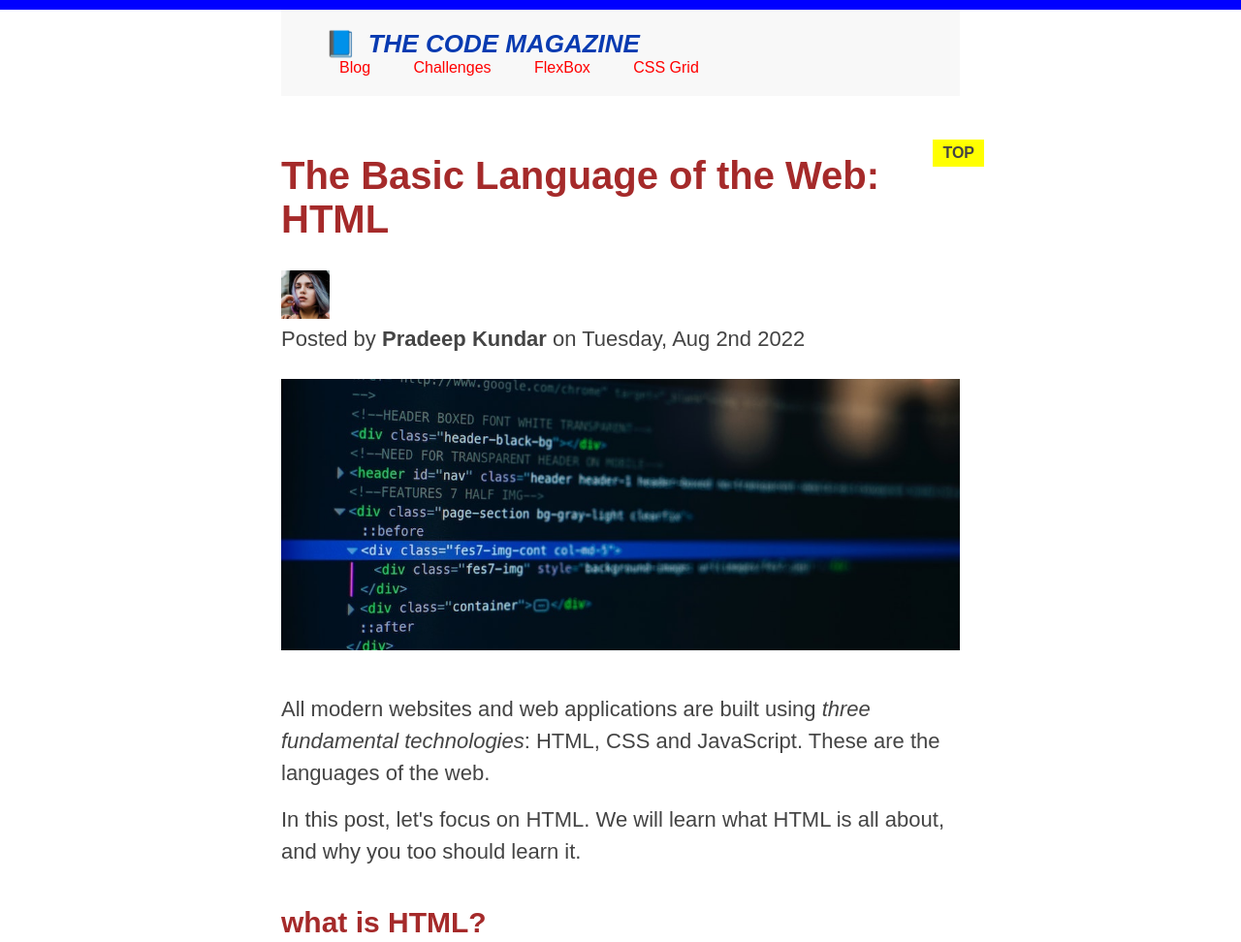
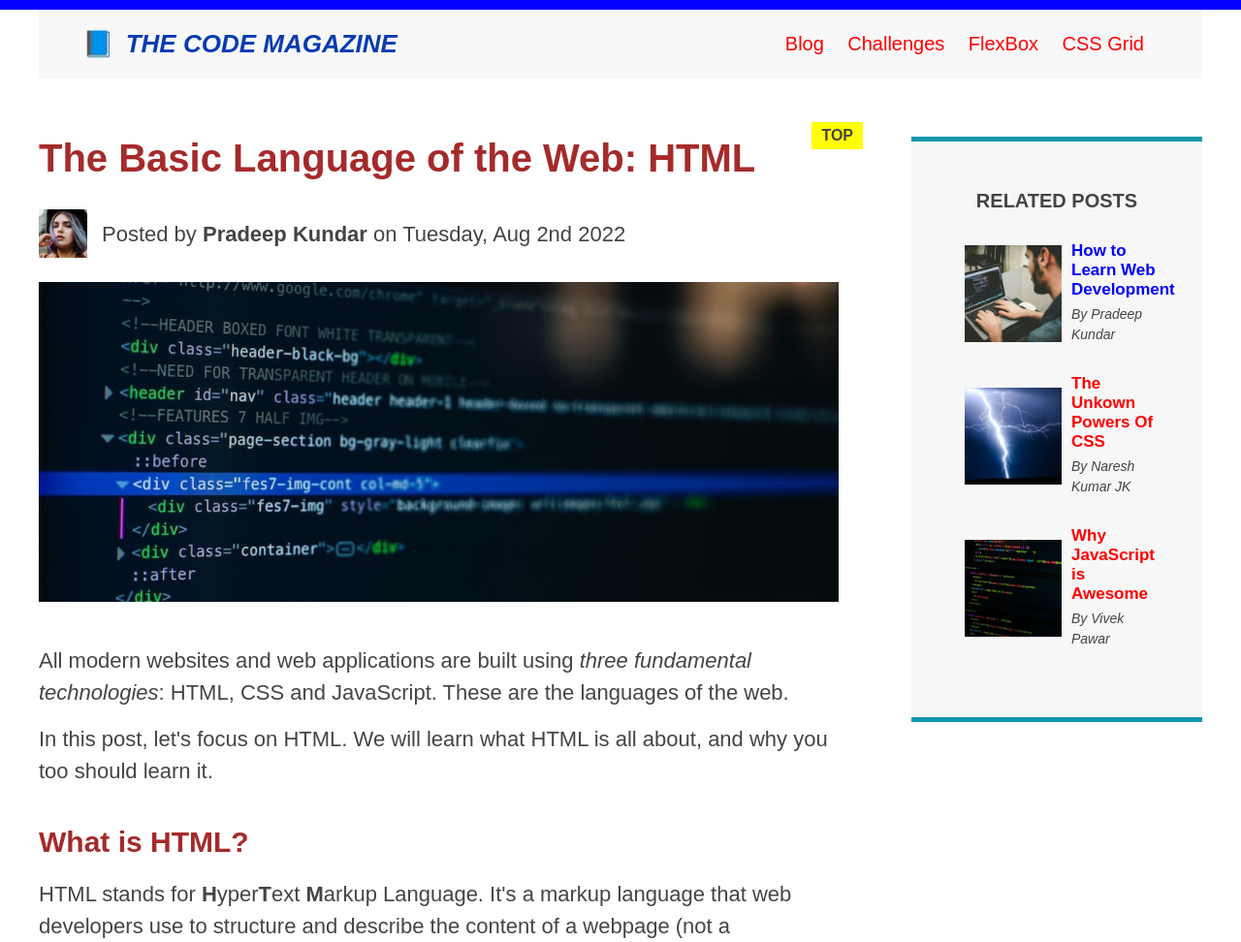
Before and after one commit to PradeepKundar/HTML_Blog, a plain HTML site: page index.html in a window 1280 px wide. Shown: the top 972 px of the page at 97% size. Drawn offline with Linux system fonts and the light colour scheme.

Commit message:
Final Code

```diff
--- a/index.html
+++ b/index.html
@@ -10,24 +10,29 @@
 
   <body>
     <div class="container">
-    <header class ="main-header">
+    <header class ="main-header clearfix">
     <h1>📘 The Code Magazine</h1>
 
     <nav>
         <a href="/blog.html" target="_blank">Blog</a>
         <a href="#">Challenges</a>
-        <a href="#">FlexBox</a>
-        <a href="#">CSS Grid</a>
+        <a href="flexbox.html">FlexBox</a>
+        <a href="css-grid.html">CSS Grid</a>
     </nav>
 
 </header>
 
+<!-- Required for flex -->
+<!-- <div class="row"> -->
 <article>
     <header class="header">
-    <h2>The Basic Language of the Web: HTML</h3>
-        <img src="img/laura-jones.jpg" alt="simple img" width="50" height="50">
+    <h2>The Basic Language of the Web: HTML</h2>
 
-        <p>Posted by <strong>Pradeep Kundar </strong>on Tuesday, Aug 2nd 2022</p>
+    <div class="author-box">
+        <img src="img/laura-jones.jpg" alt="simple img" width="50" height="50" class="author-img">
+
+        <p class="author">Posted by <strong>Pradeep Kundar </strong>on Tuesday, Aug 2nd 2022</p>
+    </div>
 
         <img src="img/post-img.jpg" alt="code img" width="400" height="200" class="coding">
         <button class="like">👍Like</button>
@@ -37,7 +42,7 @@
 
 <p>In this post, let's focus on HTML. We will learn what HTML is all about, and why you too should learn it.</p>
 
-    <h3>what is HTML?</h3>
+    <h3>What is HTML?</h3>
     <p>HTML stands for <strong>H</strong>yper<strong>T</strong>ext <strong>M</strong>arkup Language. It's a markup language that web developers use to structure and describe the content of a webpage (not a programming language).</p>
     <p>HTML consists of elements that describe different types of content: paragraphs, links, headings, images, video, etc. Web browsers understand HTML and render HTML code as websites.</p>
     <p>In HTML, each element is made up of 3 parts:</p>
@@ -67,22 +72,37 @@
 <aside>
     <h4>Related Posts</h4>
     <ul class ="related">
-        <li >
-            <img src="img/related-1.jpg" alt="" width="100" height="100" > <a href="">How to Learn Web Development</a>
-        <p class="related-author">By Pradeep</p></li>
+        <li class="related-post" >
+            <img src="img/related-1.jpg" alt="" width="100" height="100" >
 
-        <li >
+            <div>
+
+                <a href="" class=related-link>How to Learn Web Development</a>
+                <p class="related-author">By Pradeep Kundar</p>
+            </div>
+        </li>
+
+        <li class="related-post">
              <img src="img/related-2.jpg" alt="" width="100" height="100">
-             <a href="#">The Unkown Powers Of CSS</a>
-            <p class="related-author">By Kundar</p></li>
 
-        <li >
+             <div>
+
+
+             <a href="#" class=related-link>The Unkown Powers Of CSS</a>
+            <p class="related-author">By Naresh Kumar JK</p>
+        </div>
+    </li>
+
+        <li class="related-post">
           <img src="img/related-3.jpg" alt="" width="100" height="100">
-          <a href="#">Why JavaScript is Awesome</a>
-          <p class="related-author">By Vivek</p>
+          <div>
+          <a href="#" class=related-link>Why JavaScript is Awesome</a>
+          <p class="related-author">By Vivek Pawar</p>
+        </div>
         </li>
     </ul>
 </aside>
+<!-- </div>  -->
     <footer>
         <p id="copyright" class="copyright" "text">
     Copyright &copy; 2022 by the Code Stoner Magazine</p>
--- a/style.css
+++ b/style.css
@@ -1,6 +1,7 @@
 * {
   margin: 0;
   padding: 0;
+  box-sizing: border-box;
 }
 body {
   font-family: sans-serif;
@@ -20,7 +21,7 @@ li {
 .main-header {
   background-color: rgba(35, 33, 33, 0.033);
   padding: 20px 40px;
-  margin-bottom: 60px;
+  /* margin-bottom: 60px; */
 }
 
 .header {
@@ -34,13 +35,14 @@ aside {
   background-color: #f7f7f7;
   border-top: 5px solid #1098ad;
   border-bottom: 5px solid #1098ad;
-  width: 500px;
+  padding: 50px 40px;
 }
 h1 {
   font-size: 26px;
   text-transform: uppercase;
   font-style: italic;
   color: rgb(9, 59, 177);
+  /* margin-bottom: 10px; */
 }
 
 h2,
@@ -79,8 +81,7 @@ h4 {
   font-size: 20px;
   text-transform: uppercase;
   text-align: center;
-  margin-top: 20px;
-  margin-bottom: 20px;
+  margin-bottom: 30px;
 }
 
 p {
@@ -91,14 +92,14 @@ p {
 li {
   font-size: 20px;
 }
-article {
+/* article {
   margin-bottom: 30px;
-}
+} */
 /* footer p {
   font-size: 15px;
 } */
 .container {
-  width: 700px;
+  width: 1200px;
   /* margin-left: auto;
   margin-right: auto; */
   margin: 0 auto;
@@ -107,11 +108,6 @@ article {
 
 #copyright {
   font-size: 15px;
-}
-
-#author {
-  font-style: italic;
-  font-size: 18px;
 }
 
 .related-author {
@@ -124,10 +120,13 @@ article {
 } */
 .related {
   list-style: none;
+  margin-left: 0;
 }
 nav a:link {
-  padding: 10px;
-  margin: 10px;
+  font-size: 20px;
+  /* margin: 5px; */
+  margin-right: 20px;
+  display: inline-block;
 }
 
 /* .first-li {
@@ -215,7 +214,6 @@ h3 + p::first-line {
 
 h2 {
   position: relative;
-  /* background-color: orange; */
 }
 
 h2::after {
@@ -230,3 +228,117 @@ h2::after {
   right: -25px;
   display: inline-block;
 }
+
+/* layout */
+/*
+.author-img {
+  float: left;
+}
+
+.author {
+  float: left;
+  margin-top: 10px;
+  margin-left: 20px;
+}
+
+h1 {
+  float: left;
+}
+
+nav {
+  float: right;
+}
+
+.clearfix {
+  content: "";
+  clear: both;
+}
+
+article {
+  width: 825px;
+  float: left;
+}
+
+aside {
+  width: 300px;
+  float: right;
+}
+
+footer {
+  clear: both;
+} */
+
+/* FLEX-BOX */
+
+.main-header {
+  display: flex;
+  align-items: center;
+  justify-content: space-between;
+}
+
+.author-box {
+  display: flex;
+  align-items: center;
+  margin-bottom: 15px;
+}
+
+.author {
+  margin-bottom: 0;
+  margin-left: 15px;
+}
+
+.related-post {
+  display: flex;
+  align-items: center;
+  margin-left: 15px;
+  gap: 10px;
+  margin-bottom: 30px;
+}
+
+.related-author {
+  margin-bottom: 0;
+  font-size: 14px;
+  font-weight: normal;
+  font-style: italic;
+}
+
+.related-link:link {
+  font-size: 17px;
+  font-weight: bold;
+  font-style: normal;
+  margin-bottom: 5px;
+  display: block;
+}
+
+/* FLEXBOX LAyout */
+/* .row {
+  display: flex;
+  align-items: flex-start;
+  gap: 75px;
+   font-size: normal;
+  margin-bottom: 60px;
+}
+article {
+  flex: 0 0 825px;
+  flex: 1;
+  margin-bottom: 0;
+}
+aside {
+  flex: 0 0 300px;
+} */
+
+.container {
+  display: grid;
+  grid-template-columns: 1fr 300px;
+  column-gap: 75px;
+  row-gap: 60px;
+  align-items: start;
+}
+
+.main-header {
+  grid-column: 1 / -1;
+}
+
+.footer {
+  grid-column: 1/-1;
+}
```
Also changed, not shown: css-grid.html (added, +138 -0 lines), flexbox.html (added, +58 -0 lines).
